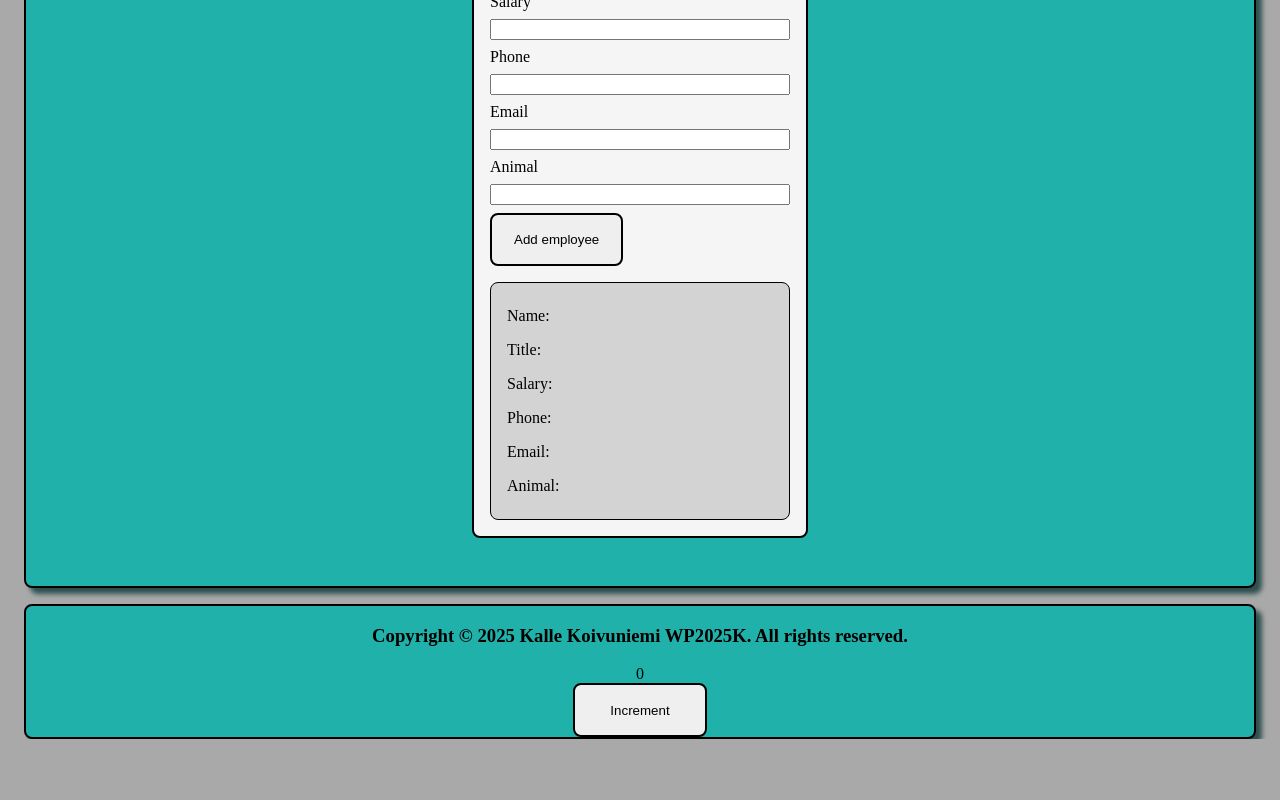
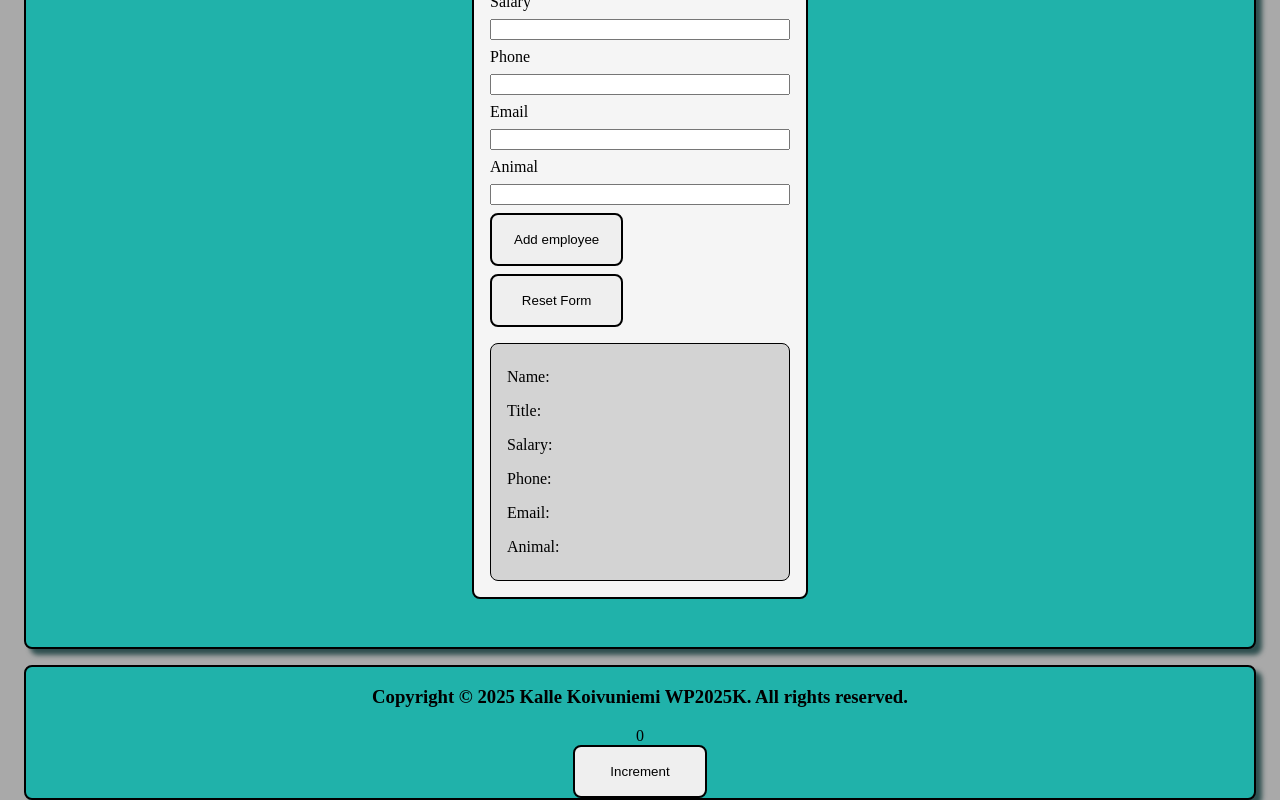
Before and after one commit to kmk9000/demo, a React (Vite) app: page / in a window 1280 px wide. Shown: the part 2143-2943 px from the top of the page. Before the commit the page ends 2882 px from the top, so only its background shows below. Built offline with nearby package versions, Linux system fonts and the light colour scheme.

Commit message:
reset form button

```diff
--- a/src/components/Form.jsx
+++ b/src/components/Form.jsx
@@ -11,8 +11,7 @@ const Form = ({ formData, setFormData, handleClick }) => {
     e.preventDefault();
     handleClick();
     setFormData({
-      firstName: "",
-      lastName: "",
+      name: "",
       title: "",
       salary: "",
       phone: "",
@@ -70,6 +69,21 @@ const Form = ({ formData, setFormData, handleClick }) => {
         <button type="submit">Add employee</button>
         {/* Alternatively, you can use just button without submit type */}
         {/* <button type="button" onClick={handleClick}>Add Employee</button> */}
+        <button
+          type="button"
+          onClick={() =>
+            setFormData({
+              name: "",
+              title: "",
+              salary: "",
+              phone: "",
+              email: "",
+              animal: "",
+            })
+          }
+        >
+          Reset Form
+        </button>
         <div className={styles.output}>
           <p>Name: {formData.name}</p>
           <p>Title: {formData.title}</p>
```
